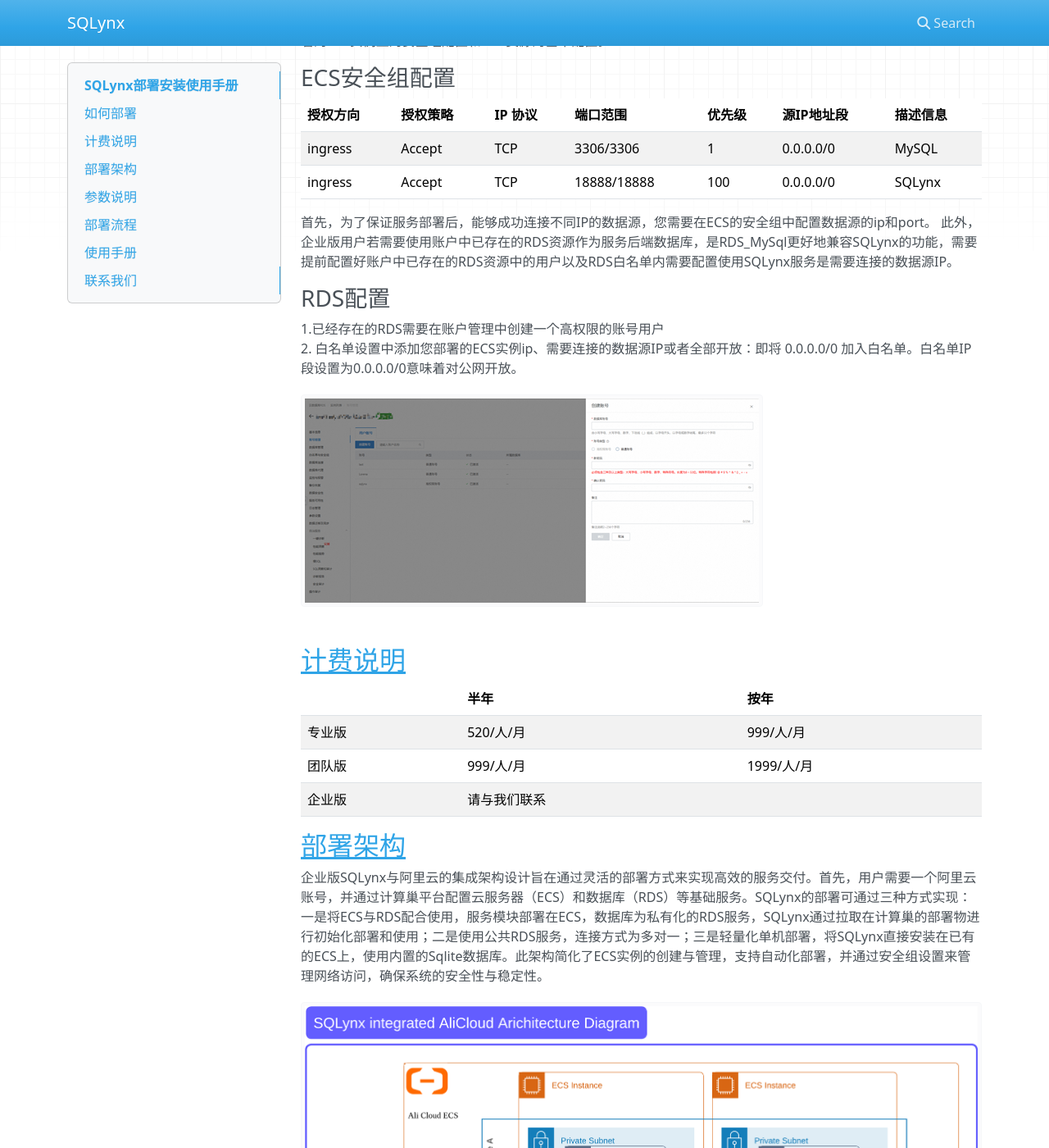
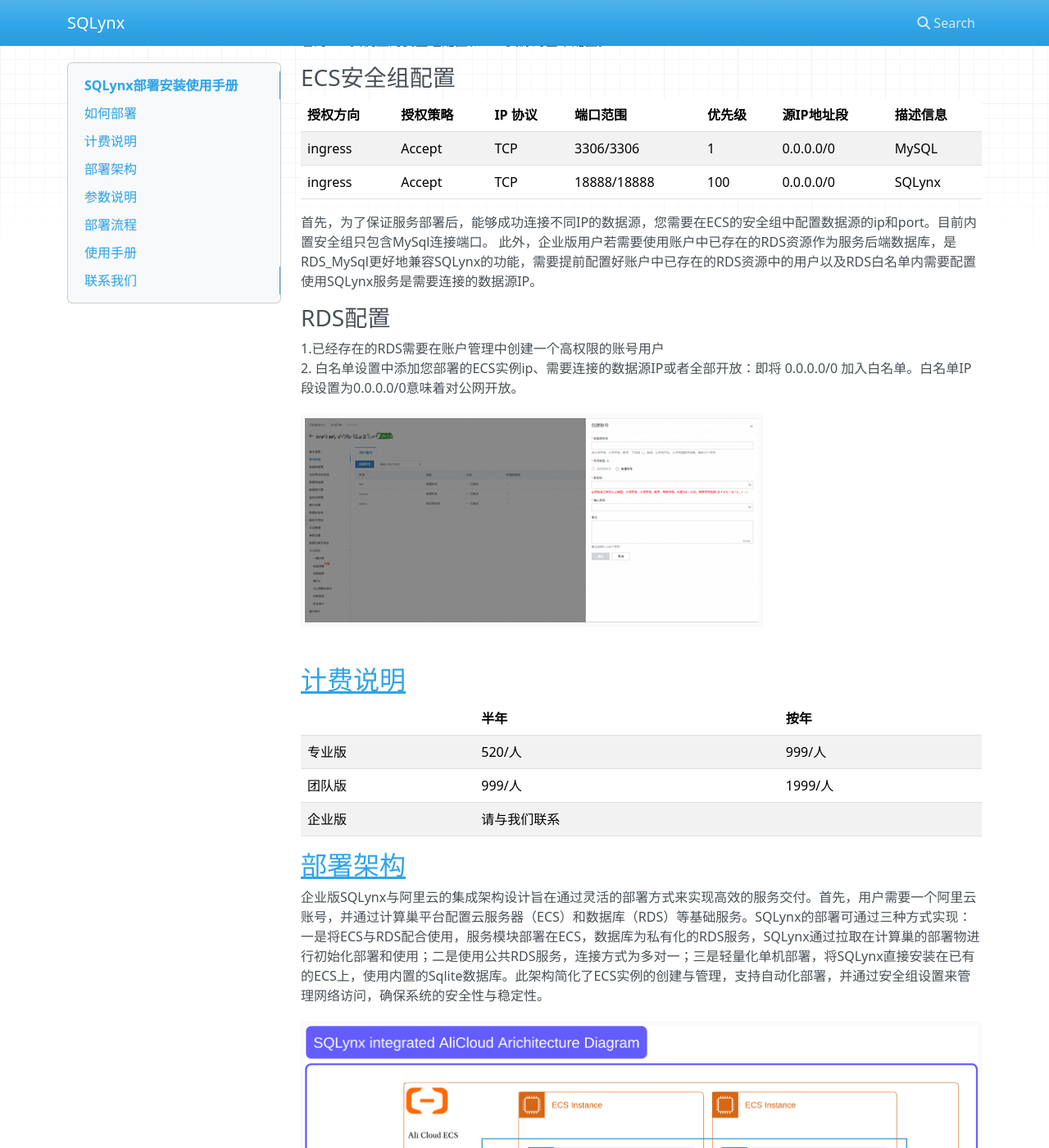
Before and after one commit to aliyun-computenest/quickstart-SQLynx, an MkDocs documentation site: the page built from docs/index.md, in a window 1280 px wide and 1400 px high, scrolled down 598 px. Shown: the whole window at 82% size. Built offline with MkDocs 1.6.1, drawn with Linux system fonts in a browser that asks for light colours; nearby versions of some CDN libraries.

```diff
--- a/docs/index.md
+++ b/docs/index.md
@@ -28,7 +28,7 @@
 | ingress      | Accept       | TCP             | 3306/3306    | 1          | 0.0.0.0/0      | MySQL        |
 | ingress      | Accept       | TCP             | 18888/18888  | 100        | 0.0.0.0/0      | SQLynx       |
 
-首先，为了保证服务部署后，能够成功连接不同IP的数据源，您需要在ECS的安全组中配置数据源的ip和port。
+首先，为了保证服务部署后，能够成功连接不同IP的数据源，您需要在ECS的安全组中配置数据源的ip和port。目前内置安全组只包含MySql连接端口。
 此外，企业版用户若需要使用账户中已存在的RDS资源作为服务后端数据库，是RDS_MySql更好地兼容SQLynx的功能，需要提前配置好账户中已存在的RDS资源中的用户以及RDS白名单内需要配置使用SQLynx服务是需要连接的数据源IP。
 
 ### RDS配置
@@ -41,8 +41,8 @@
 
 |        | **半年**     | **按年**   |
 | -------- | -------------- | ------------ |
-| 专业版 | 520/人/月    | 999/人/月  |
-| 团队版 | 999/人/月    | 1999/人/月 |
+| 专业版 | 520/人    | 999/人 |
+| 团队版 | 999/人   | 1999/人 |
 | 企业版 | 请与我们联系 |            |
 
 ## [部署架构]()
```
